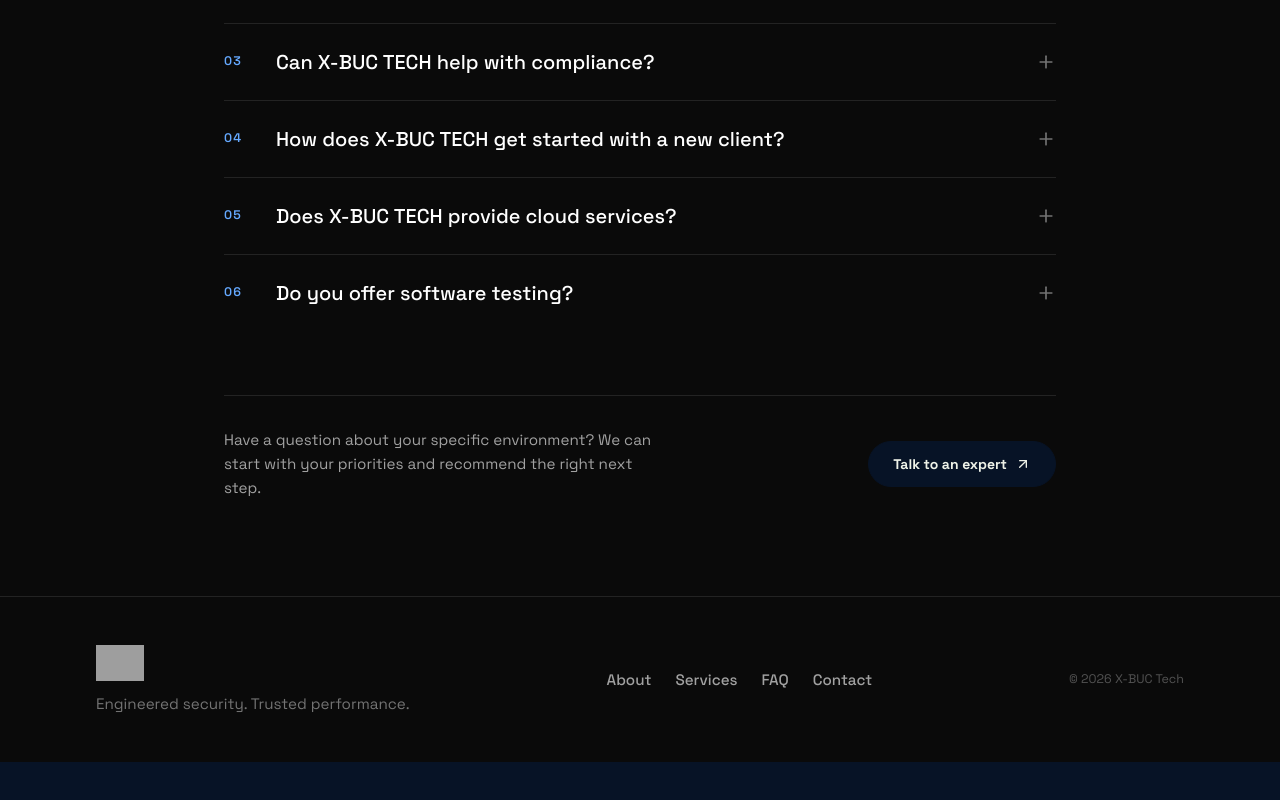
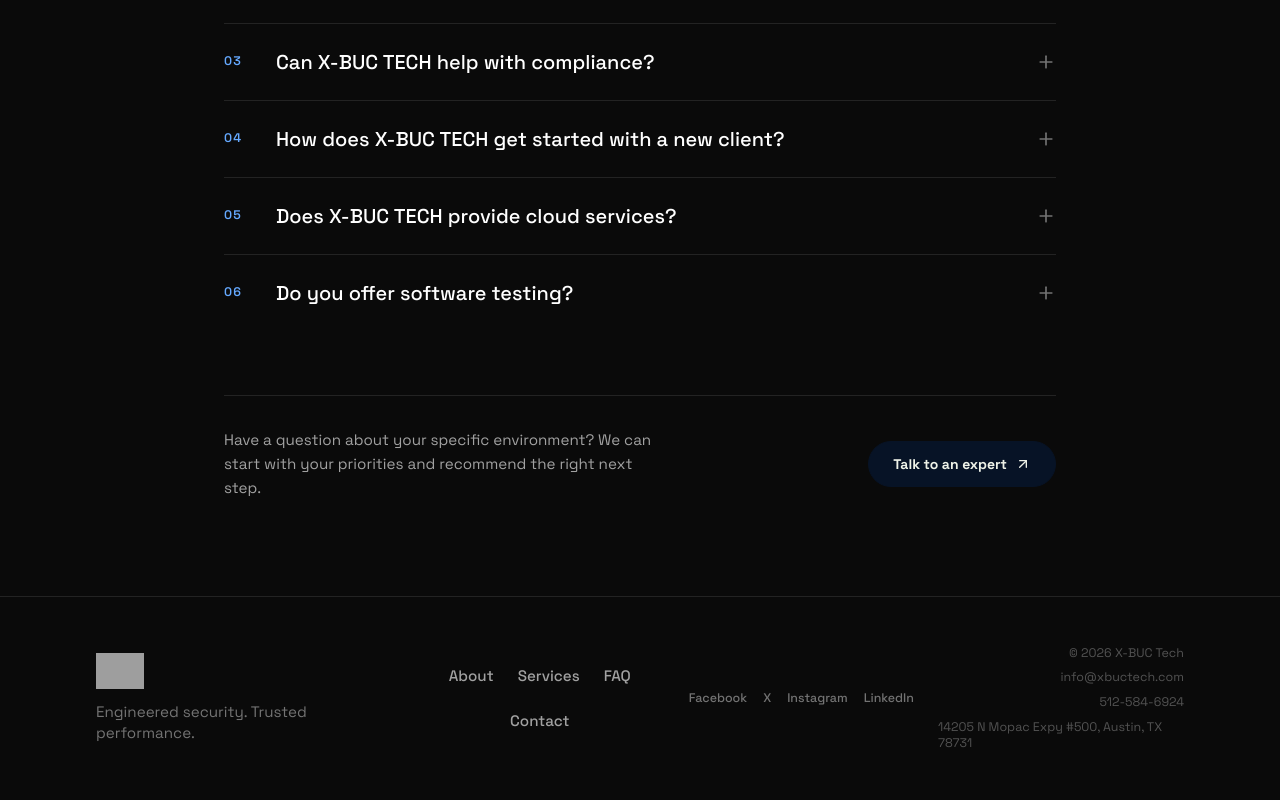
Before and after one commit to apreezofficial/xbuctech-website, a Next.js app: page /faq in a window 1280 px wide. Shown: the part 779-1579 px from the top of the page. Before the commit the page ends 1541 px from the top, so only its background shows below. Built offline with nearby package versions, Linux system fonts and the light colour scheme; grey boxes are pictures that could not be loaded.

Commit message:
fixed ui on landing page

```diff
--- a/app/page.tsx
+++ b/app/page.tsx
@@ -6,6 +6,10 @@
 import { Approach } from "@/components/Approach";
 import { Services } from "@/components/Services";
 import { WhyUs } from "@/components/WhyUs";
+import { MissionVision } from "@/components/MissionVision";
+import { ServiceHighlights } from "@/components/ServiceHighlights";
+import { HowWeWork } from "@/components/HowWeWork";
+import { PricingSection } from "@/components/PricingSection";
 
 export default function Home() {
   return (
@@ -20,8 +24,12 @@
 
       <Approach />
       <WhyUs />
+      <MissionVision />
       <Services />
+      <ServiceHighlights />
+      <HowWeWork />
       <Capabilities />
+      <PricingSection />
       <ContactSection />
       <Footer />
     </main>
--- a/components/Footer.tsx
+++ b/components/Footer.tsx
@@ -30,7 +30,23 @@
           </a>
         </nav>
 
-        <span className="text-xs text-neutral-600">© 2026 X-BUC Tech</span>
+        <div className="flex items-center gap-4 text-xs font-medium text-neutral-500">
+          <a href="https://www.facebook.com/" target="_blank" rel="noreferrer" className="transition-colors hover:text-white">Facebook</a>
+          <a href="https://x.com/" target="_blank" rel="noreferrer" className="transition-colors hover:text-white">X</a>
+          <a href="https://www.instagram.com/" target="_blank" rel="noreferrer" className="transition-colors hover:text-white">Instagram</a>
+          <a href="https://linkedin.com/" target="_blank" rel="noreferrer" className="transition-colors hover:text-white">LinkedIn</a>
+        </div>
+
+        <div className="flex flex-col items-center gap-2 text-xs text-neutral-600 sm:items-end">
+          <span>© 2026 X-BUC Tech</span>
+          <a href="mailto:info@xbuctech.com" className="transition-colors hover:text-white">
+            info@xbuctech.com
+          </a>
+          <a href="tel:+15125846924" className="transition-colors hover:text-white">
+            512-584-6924
+          </a>
+          <span>14205 N Mopac Expy #500, Austin, TX 78731</span>
+        </div>
       </div>
     </footer>
   );
--- a/components/Hero.tsx
+++ b/components/Hero.tsx
@@ -24,13 +24,15 @@
           <h1 className="text-4xl font-semibold leading-tight tracking-tight text-white sm:text-5xl lg:text-6xl">
             Securing business.
             <br />
-            <em className="not-italic text-indigo-400">Powering</em> performance.
+            <em className="not-italic text-indigo-400">Powering performance.</em>
+            <br />
+            Enabling trust.
           </h1>
 
           <p className="mt-6 max-w-md text-base leading-relaxed text-neutral-400 sm:text-lg">
-            X-BUC TECH helps businesses protect their technology, manage
-            their IT environments, and build reliable, secure
-            infrastructure.
+            X-BUC TECH helps businesses protect their technology, reduce cyber
+            risk, and improve operational efficiency through enterprise-grade
+            IT and cybersecurity solutions.
           </p>
 
           <div className="mt-9 flex flex-col gap-3 sm:flex-row sm:items-center">
--- /dev/null
+++ b/components/PricingSection.tsx
@@ -0,0 +1,30 @@
+import { ArrowUpRight } from "lucide-react";
+import { Reveal } from "./Reveal";
+
+export function PricingSection() {
+  return (
+    <section className="border-t border-white/10 bg-[#0b1c3a] px-4 py-24 sm:px-6 lg:px-8">
+      <div className="mx-auto grid max-w-6xl gap-10 lg:grid-cols-[0.8fr_1.2fr] lg:items-end lg:gap-20">
+        <Reveal>
+          <p className="mb-4 flex items-center gap-2 text-xs font-semibold uppercase tracking-[0.2em] text-indigo-300">
+            <span className="h-px w-6 bg-indigo-300" />
+            Flexible solutions
+          </p>
+          <h2 className="text-3xl font-semibold leading-tight tracking-tight text-white sm:text-4xl">
+            IT and cybersecurity support shaped around your business.
+          </h2>
+        </Reveal>
+
+        <Reveal delay={120} className="flex flex-col items-start gap-7">
+          <p className="max-w-xl text-base leading-7 text-neutral-300">
+            Every business has different technology, security, and operational requirements. X-BUC TECH provides customized solutions based on your environment, business objectives, and level of support needed. Whether you need ongoing managed IT support, cybersecurity services, infrastructure assistance, or a specialized technology project, we can tailor our services to your business requirements.
+          </p>
+          <a href="/contact" className="site-button group">
+            Talk to an IT &amp; cybersecurity consultant
+            <ArrowUpRight size={16} className="transition-transform group-hover:-translate-y-0.5 group-hover:translate-x-0.5" />
+          </a>
+        </Reveal>
+      </div>
+    </section>
+  );
+}
```
